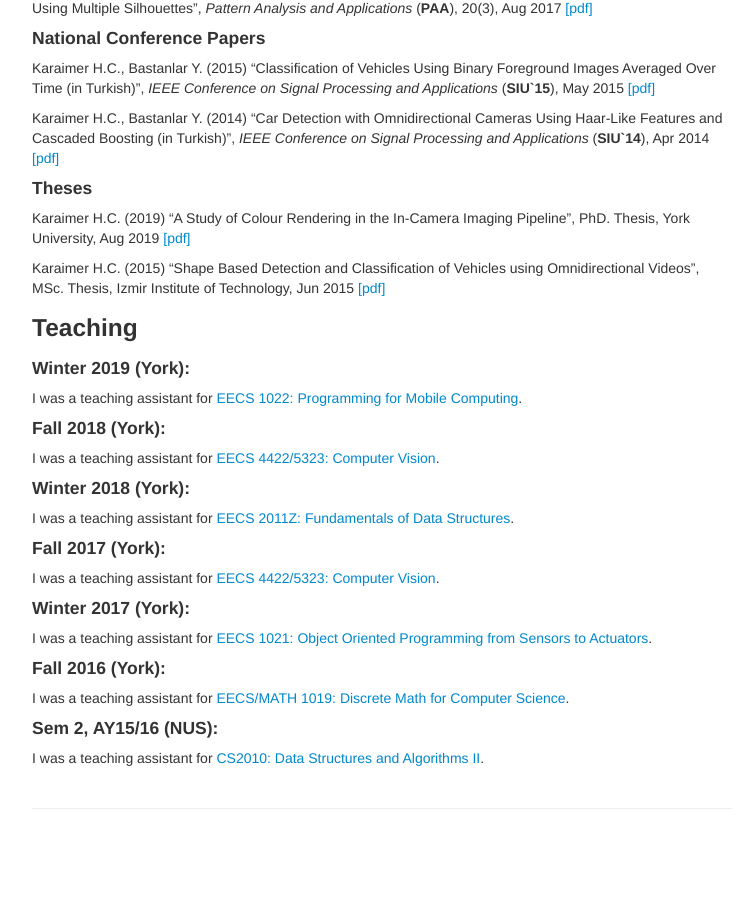
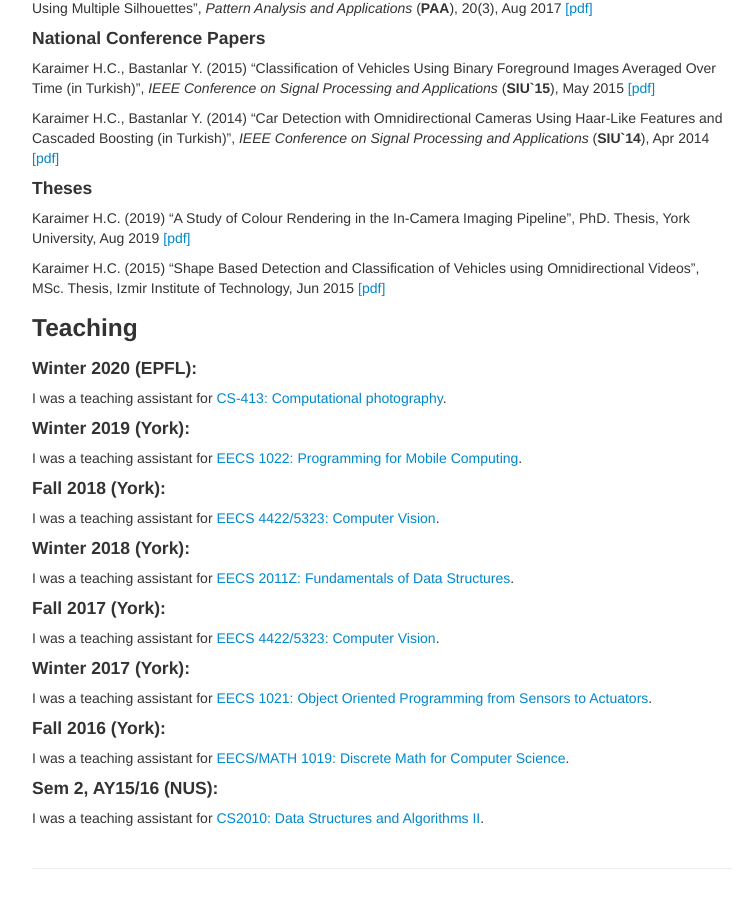
Before and after one commit to karaimer/karaimer.github.io, a Jekyll site: the page built from index.md, in a window 1280 px wide and 900 px high, scrolled down 1166 px. Shown: the whole window, without its empty margins (258-1011 px from the left). Built offline with Jekyll 4.4.1, drawn with Linux system fonts in a browser that asks for light colours; before the commit the page ends 2006 px from its top, so only the background shows below that.

Commit message:
Update index.md

```diff
--- a/index.md
+++ b/index.md
@@ -61,6 +61,10 @@ Karaimer H.C.  (2015) "Shape Based Detection and Classification of Vehicles usin
 
 ### Teaching
 
+#### Winter 2020 (EPFL):
+
+I was a teaching assistant for [CS-413: Computational photography](https://edu.epfl.ch/coursebook/en/computational-photography-CS-413).
+
 #### Winter 2019 (York):
 
 I was a teaching assistant for [EECS 1022: Programming for Mobile Computing](https://www.eecs.yorku.ca/course_archive/2018-19/W/1022/).
```
